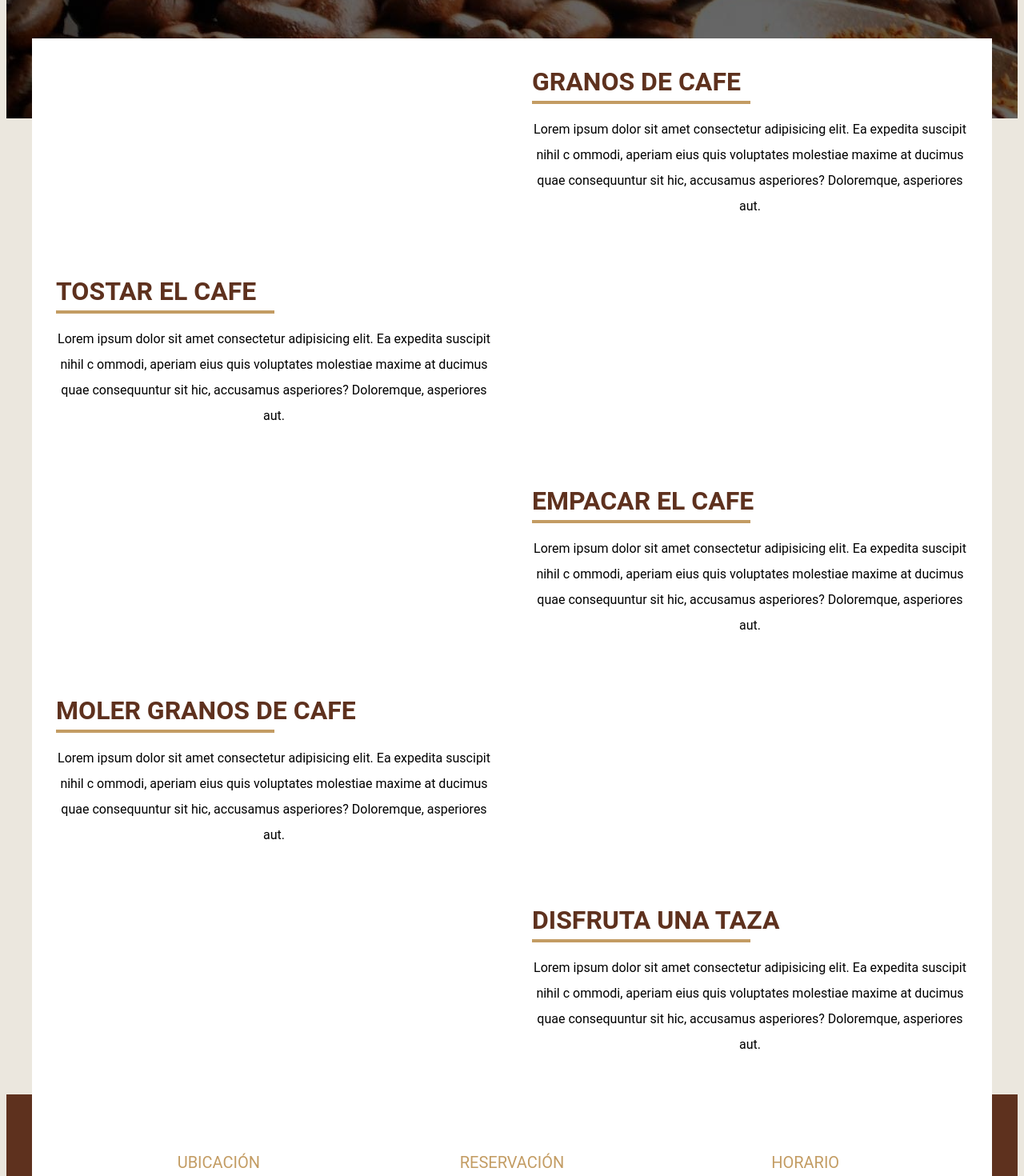
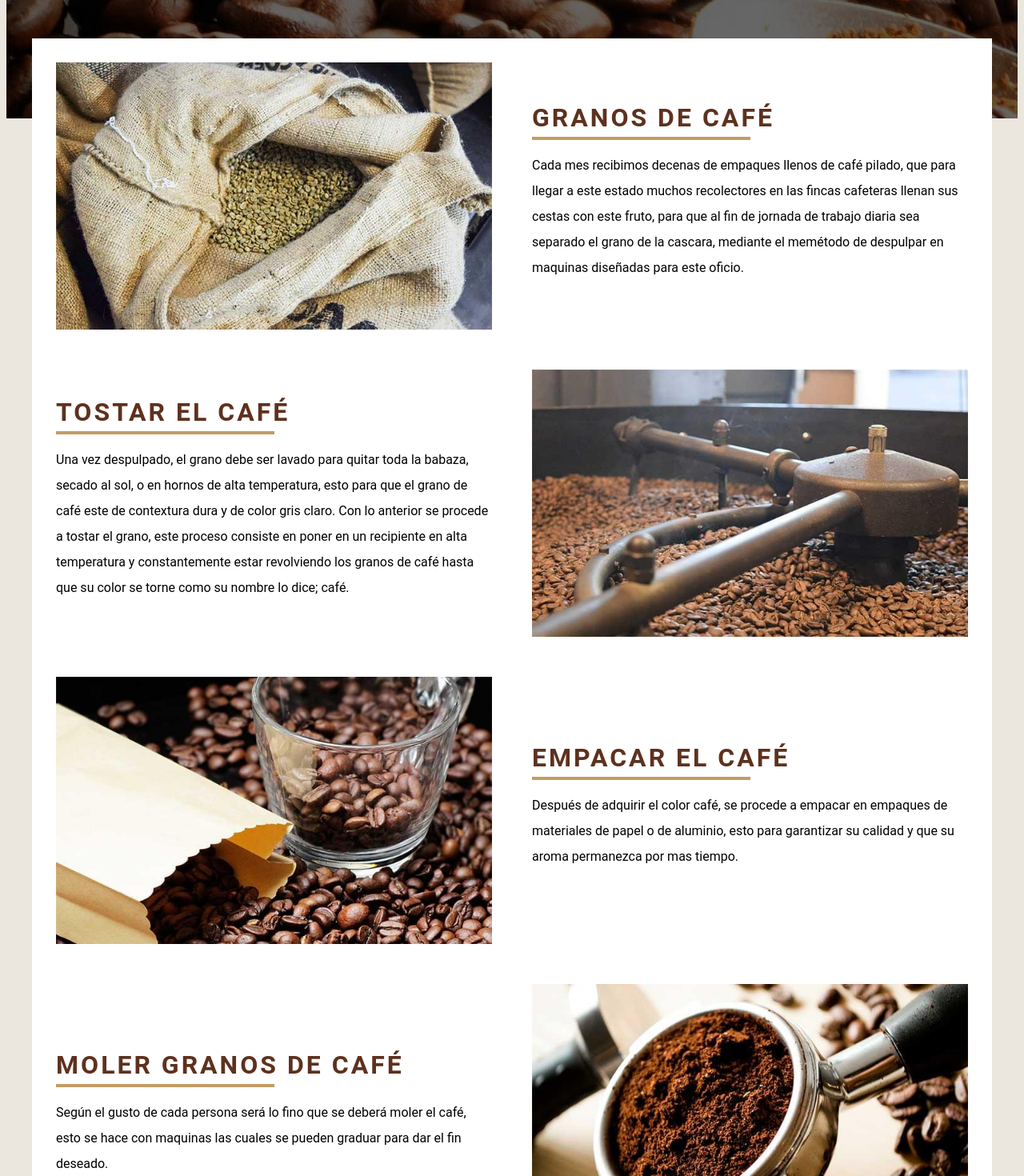
Before and after one commit to zamitulande/cafe---react-router, a React (Vite) app: page /proceso in a window 1280 px wide. Shown: the part 560-2030 px from the top of the page at 80% size. Built offline with nearby package versions, Linux system fonts and the light colour scheme.

Commit message:
texto a proceso

```diff
--- a/src/componentes/header.jsx
+++ b/src/componentes/header.jsx
@@ -20,12 +20,12 @@ const Header = () => {
             <Link to="/">Inicio</Link>
             <Link to="/nosotros">Nosotros</Link>
             <Link to="/proceso">Proceso</Link>
-            <Link to="/galeria">Galeria</Link>
+            <Link to="/galeria">Galería</Link>
             <Link to="/menu">Menú</Link>
           </nav>
         </div>
         <div className="texto-header">
-        {splitLocation[1] === "galeria" ?<h1>Los ojos tambien pueden degustar</h1>: "" || splitLocation[1] === "nosotros" ?<h1>muchas historias, pero aqui la nuestra</h1>: "" || splitLocation[1] === "proceso" ?<h1>vamos a aprender juntos</h1>: "" || splitLocation[1] === "" ?<h1>para un inicio, una buena taza de cafe</h1>: "" || splitLocation[1] === "menu" ?<h1>que sabores y olores vas a combinar?</h1>: ""   }
+        {splitLocation[1] === "galeria" ?<h1>Los ojos también pueden degustar</h1>: "" || splitLocation[1] === "nosotros" ?<h1>muchas historias, pero aquí la nuestra</h1>: "" || splitLocation[1] === "proceso" ?<h1>vamos, aprendamos juntos</h1>: "" || splitLocation[1] === "" ?<h1>para un inicio, una buena taza de café</h1>: "" || splitLocation[1] === "menu" ?<h1>que sabores y olores vas a combinar?</h1>: ""   }
         </div>
       </div>
     </header>
--- a/src/componentes/paginas/paginanosotros.jsx
+++ b/src/componentes/paginas/paginanosotros.jsx
@@ -3,6 +3,7 @@ import { useLocation } from 'react-router-dom';
 import Cafe from '../../assets/img/icono_cafe.svg'
 import Postre from '../../assets/img/icono_postre.svg'
 import Te from '../../assets/img/icono_te.svg'
+import Sidebar from '../../assets/img/nosotros_sidebar.jpg'
 
 const PaginaNosotros = () => {
     const location = useLocation();
@@ -13,6 +14,7 @@ const PaginaNosotros = () => {
       <h2><span>Conoce Mas</span>sobre nosotros</h2>
       <div className={splitLocation[1] === "nosotros" ? "contenido-nosotros" : "contenido-centrar"}>
         <div className={splitLocation[1] === "nosotros" ? "imagen" : ""}>
+          {splitLocation[1] === "nosotros" ? <img src={Sidebar} alt='imagen'/> : "" }
         </div>
         <div className='texto'>
         <p>Nuestro reconocimiento se basa en el sabor y la atención, de la cual dan fe nuestros clientes y visitantes, aun durante
@@ -27,19 +29,18 @@ const PaginaNosotros = () => {
           <ul className="listado-iconos">
             <li className="vaso">
               <img src={Cafe} alt="iconocafe"/>
-              <p>Cafe</p>
+              <p className='text-center'>Cafe</p>
             </li >
             <li className="pan">
               <img src={Postre} alt="icono cafe"/>
-              <p>Postres</p>
+              <p className='text-center'>Postres</p>
             </li>
             <li className="posillo">
               <img src={Te} alt="icono cafe"/>
-              <p>Te</p>
+              <p className='text-center'>Te</p>
             </li>
           </ul>
         </section>}
-
       </div>
     </main>
   )
--- a/src/componentes/proceso.jsx
+++ b/src/componentes/proceso.jsx
@@ -1,5 +1,10 @@
 import React from 'react'
 import Layout from './layout'
+import Proceso1 from '../assets/img/proceso_1.jpg'
+import Proceso2 from '../assets/img/proceso_2.jpg'
+import Proceso3 from '../assets/img/proceso_3.jpg'
+import Proceso4 from '../assets/img/proceso_4.jpg'
+import Proceso5 from '../assets/img/proceso_5.jpg'
 
 const Proceso = () => {
 
@@ -11,57 +16,59 @@ const Proceso = () => {
         <main className="contenedor contenido-principal">
         <div className="proceso-cafe">
             <div className="imagen">
-
+                <img src={Proceso1} alt="imagen" />
             </div>
             <div className="texto">
-                <h3>Granos de Cafe</h3>
-              <p>Lorem ipsum dolor sit amet consectetur adipisicing elit. Ea expedita suscipit nihil c
-                ommodi, aperiam eius quis voluptates molestiae maxime at ducimus quae consequuntur sit hic,
-                accusamus asperiores? Doloremque, asperiores aut.</p>
+                <h3>Granos de Café</h3>
+              <p>Cada mes recibimos decenas de empaques llenos de café  pilado, que para llegar a este estado
+                muchos recolectores en las fincas cafeteras llenan sus cestas con este fruto, para que al fin de
+                jornada de trabajo diaria sea separado el grano de la cascara, mediante el memétodo de despulpar en maquinas
+                diseñadas para este oficio.
+              </p>
             </div>
           </div>
           <div className="proceso-cafe">
             <div className="imagen">
-
+            <img src={Proceso2} alt="imagen" />
             </div>
             <div className="texto">
-                <h3>Tostar el Cafe</h3>
-              <p>Lorem ipsum dolor sit amet consectetur adipisicing elit. Ea expedita suscipit nihil c
-                ommodi, aperiam eius quis voluptates molestiae maxime at ducimus quae consequuntur sit hic,
-                accusamus asperiores? Doloremque, asperiores aut.</p>
+                <h3>Tostar el Café</h3>
+              <p>Una vez despulpado, el grano debe ser lavado para quitar toda la babaza, secado al sol, o en hornos de alta temperatura,
+                esto para que el grano de café este de contextura dura y de color gris claro.  Con lo anterior se procede a tostar el grano,
+                este proceso consiste en poner en un recipiente en alta temperatura y constantemente estar revolviendo
+                los granos de café hasta que su color se torne como su nombre lo dice; café. </p>
             </div>
           </div>
           <div className="proceso-cafe">
             <div className="imagen">
-
+            <img src={Proceso3} alt="imagen" />
             </div>
             <div className="texto">
-                <h3>Empacar el Cafe</h3>
-              <p>Lorem ipsum dolor sit amet consectetur adipisicing elit. Ea expedita suscipit nihil c
-                ommodi, aperiam eius quis voluptates molestiae maxime at ducimus quae consequuntur sit hic,
-                accusamus asperiores? Doloremque, asperiores aut.</p>
+                <h3>Empacar el Café</h3>
+              <p>Después de adquirir el color café, se procede a empacar en empaques de materiales de papel
+                o de aluminio, esto para garantizar su calidad y
+                que su aroma permanezca por mas tiempo. </p>
             </div>
           </div>
           <div className="proceso-cafe">
             <div className="imagen">
-
+            <img src={Proceso4} alt="imagen" />
             </div>
             <div className="texto">
-                <h3>Moler Granos de Cafe</h3>
-              <p>Lorem ipsum dolor sit amet consectetur adipisicing elit. Ea expedita suscipit nihil c
-                ommodi, aperiam eius quis voluptates molestiae maxime at ducimus quae consequuntur sit hic,
-                accusamus asperiores? Doloremque, asperiores aut.</p>
+                <h3>Moler Granos de Café</h3>
+              <p>Según el gusto de cada persona será lo fino que se deberá moler el café,
+                esto se hace con maquinas las cuales se pueden graduar para dar el fin deseado. </p>
             </div>
           </div>
           <div className="proceso-cafe">
             <div className="imagen">
-
+            <img src={Proceso5} alt="imagen" />
             </div>
             <div className="texto">
                 <h3>Disfruta una Taza</h3>
-              <p>Lorem ipsum dolor sit amet consectetur adipisicing elit. Ea expedita suscipit nihil c
-                ommodi, aperiam eius quis voluptates molestiae maxime at ducimus quae consequuntur sit hic,
-                accusamus asperiores? Doloremque, asperiores aut.</p>
+              <p>Ya tenemos el café en polvo, este polvo de colocara en una coladera (colador) para
+                echar agua muy caliente, con nuestro café casi terminado
+                solo queda acompañarlo con un pan para ser degustado. </p>
             </div>
           </div>
     </main>
--- a/src/index.css
+++ b/src/index.css
@@ -429,7 +429,7 @@
     color: #000000;
     font-size: 1.6rem;
     line-height: 2;
-    text-align: center;
+
   }
 
   .contenedor {
@@ -461,6 +461,7 @@
     text-transform: uppercase;
     text-align: center;
     line-height: 1.5;
+    letter-spacing: 3px;
   }
 
   h1 {
@@ -671,6 +672,7 @@
     display: grid;
     grid-template-columns: repeat(2, 1fr);
     gap: 1rem;
+    margin-top: 3rem;
   }
   @media (min-width: 1024px) {
     .galeria {
```
